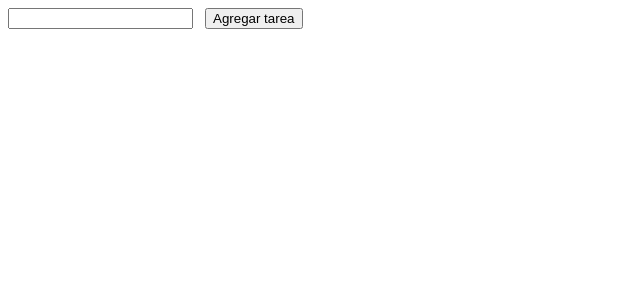
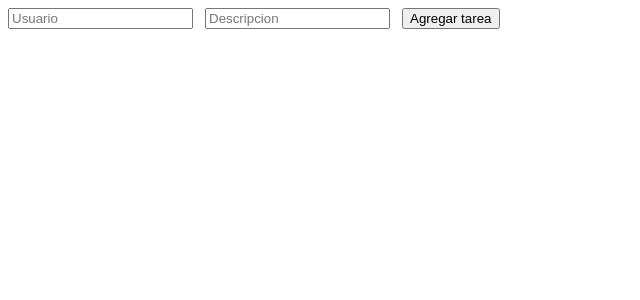
Before and after one commit to kike2068/proyecto2, an Angular app: page / in a window 1280 px wide. Shown: the top 300 px of the page, without its empty margins (0-640 px from the left). Built offline with nearby package versions, Linux system fonts and the light colour scheme.

Commit message:
Avance 5
Fecha y Descripcion

```diff
--- a/src/app/components/formulario/formulario.component.html
+++ b/src/app/components/formulario/formulario.component.html
@@ -1,3 +1,5 @@
-<input type="text" name="tarea" [(ngModel)]="descripcion">
+<input type="text" name="usuario" [(ngModel)]="usuario" placeholder="Usuario">
+&nbsp;
+<input type="text" name="tarea" [(ngModel)]="descripcion" placeholder="Descripcion">
 &nbsp;
 <button (click)="procesar()">Agregar tarea</button>
--- a/src/app/components/formulario/formulario.component.ts
+++ b/src/app/components/formulario/formulario.component.ts
@@ -9,6 +9,7 @@ import { Tarea } from 'src/app/models/tarea';
 })
 export class FormularioComponent implements OnInit {
   public descripcion: string; // Mantiene la descripcion de la tarea
+  public usuario: string; // Mantiene el usuario de la tarea
 
   constructor(private tareaSvc: ServiceService) { }
 
@@ -19,6 +20,8 @@ export class FormularioComponent implements OnInit {
     if (this.descripcion && this.descripcion !== ' ') {
       console.log(this.descripcion);
       const tarea = new Tarea();
+      tarea.fecha = new Date();
+      tarea.usuario = this.usuario;
       tarea.descripcion = this.descripcion;
       this.tareaSvc.tareas.push(tarea);
       console.log(tarea);
--- a/src/app/components/item/item.component.html
+++ b/src/app/components/item/item.component.html
@@ -1,3 +1,7 @@
+<span>{{tarea.usuario}}</span>
+&nbsp;
 <span>{{tarea.descripcion}}</span>
 &nbsp;
+<span>{{tarea.fecha | date:'dd/MM/yyyy HH:mm:ss' }}</span>
+&nbsp;
 <button (click)="eliminar()">X</button>
```
